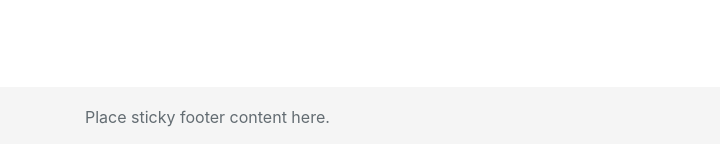
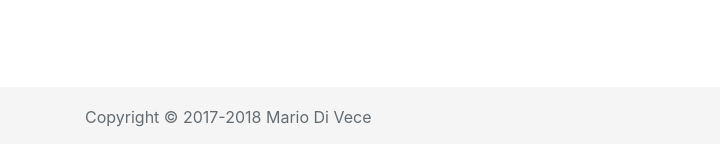
Before and after one commit to mariodivece/mariodivece.github.io, a Jekyll site: the page built from blog/index.html, in a window 1280 px wide. Shown: the part 753-897 px from the top of the page, without its empty margins (0-720 px from the left). Built offline with Jekyll 4.4.1, drawn with Linux system fonts in a browser that asks for light colours; nearby versions of some CDN libraries.

Commit message:
Update footer.html

```diff
--- a/_includes/footer.html
+++ b/_includes/footer.html
@@ -1,5 +1,5 @@
 <footer class="footer">
     <div class="container">
-        <span class="text-muted">Place sticky footer content here.</span>
+        <span class="text-muted">Copyright &copy; 2017-2018 Mario Di Vece</span>
     </div>
 </footer>
```
